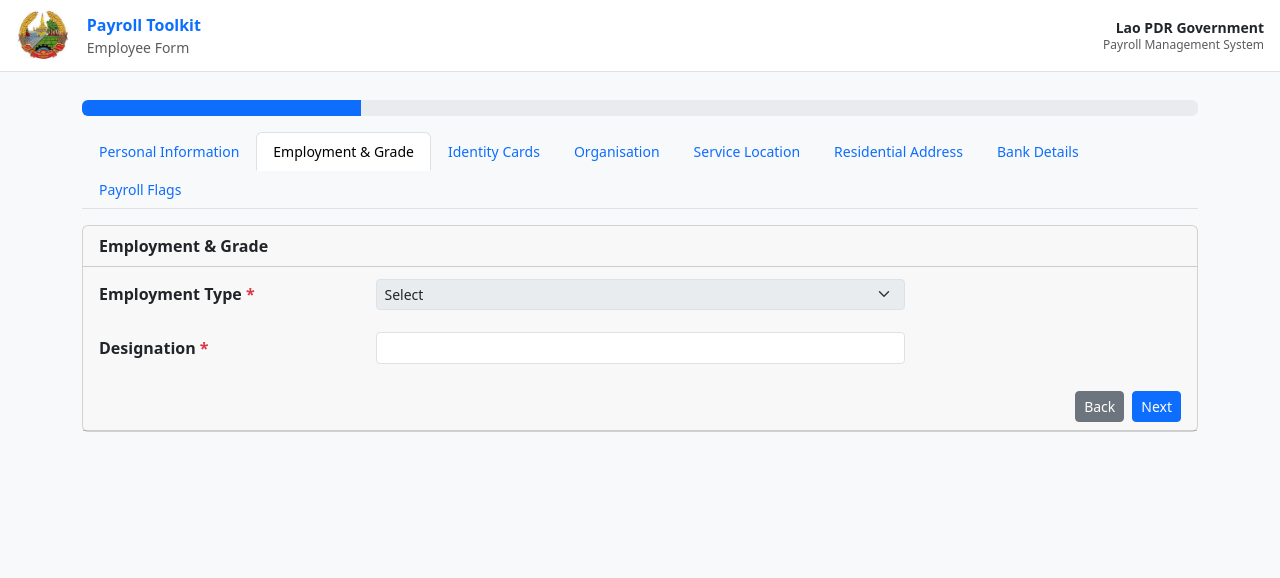
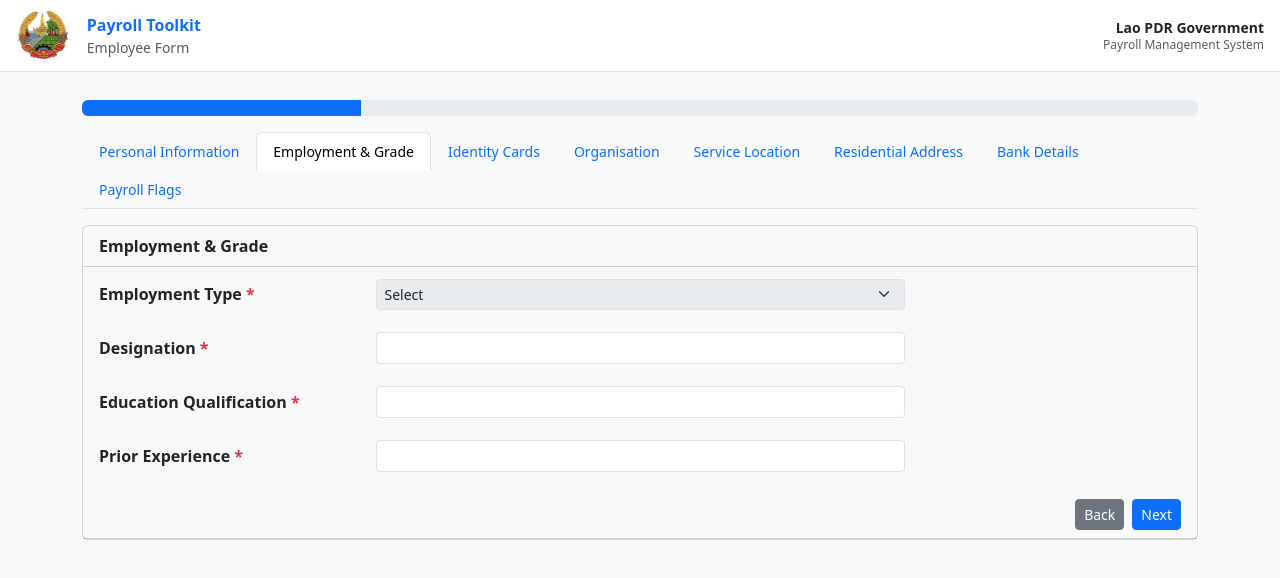
Before and after one commit to kumarvin5718/Lao-PDR-IFMIS-Payroll-Frontend, a React (Vite) app: page / in a window 1280 px wide. Both pictures are taken after a click on the button "Employment & Grade". Shown: the top 578 px of the page. Built offline with nearby package versions, Linux system fonts and the light colour scheme; no server answers.

Commit message:
add designation

```diff
--- a/src/Component/EmployeeData/steps/Employment.tsx
+++ b/src/Component/EmployeeData/steps/Employment.tsx
@@ -76,6 +76,16 @@ const Employment = ({ formData, handleChange, errors }: any) => {
           onChange={(e) => handleChange("designation", e.target.value)}
         />
       </Field>
+
+          <Field label="Education Qualification" value={formData.educationQualification} error={errors.educationQualification}
+        onChange={(e: any) => handleChange("Education Qualification", e.target.value)}>
+        <input className="form-control form-control-sm" />
+      </Field>
+
+        <Field label="Prior Experience" value={formData.priorExperience} error={errors.priorExperience}
+        onChange={(e: any) => handleChange("Prior Experience", e.target.value)}>
+        <input className="form-control form-control-sm" />
+      </Field>
     </>
   );
 };
--- a/src/hooks/EmployeeData/useEmployeeType.ts
+++ b/src/hooks/EmployeeData/useEmployeeType.ts
@@ -1,4 +1,4 @@
-import { useQuery } from "@tanstack/react-query";
+import { useMutation, useQuery, useQueryClient } from "@tanstack/react-query";
 import { api } from "../../api/axios";
 
 export const useEmployeeType = (enabled = false) =>
```
Also changed, not shown: src/hooks/EmployeeData/useBank.ts (line endings or trailing spaces).
